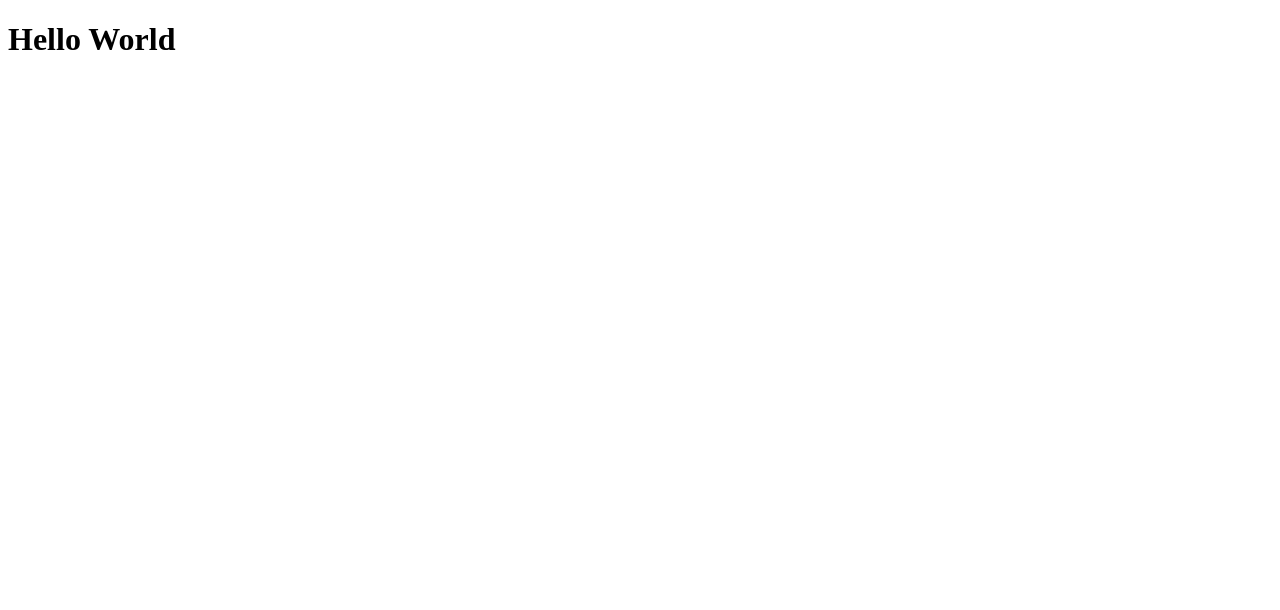
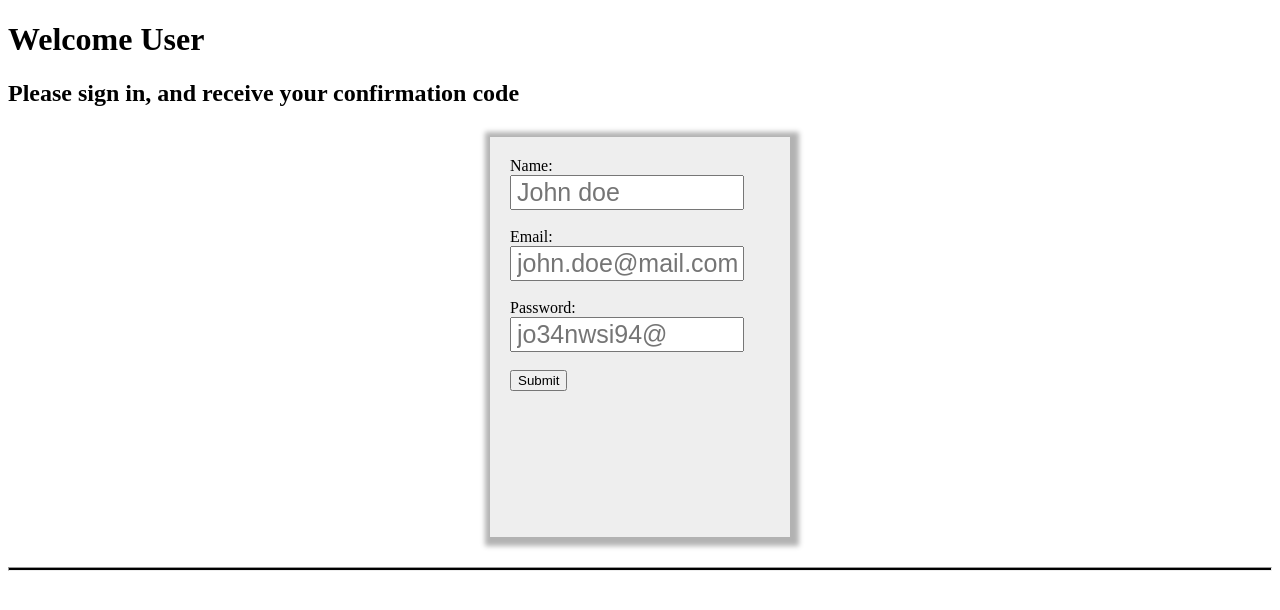
Before and after one commit to Jahazielvaz/ultimate-api-call-practice, a website: page ajax/ajaxIndex.html in a window 1280 px wide. Drawn offline with nearby package versions, Linux system fonts and the light colour scheme.

Commit message:
Form completed

```diff
--- a/ajax/ajaxIndex.html
+++ b/ajax/ajaxIndex.html
@@ -4,10 +4,24 @@
     <meta charset="utf-8">
     <title></title>
     <script src="https://ajax.googleapis.com/ajax/libs/jquery/3.4.1/jquery.min.js"></script>
-    <link rel="stylesheet" href="./ajaxMain.css">
+    <link rel="stylesheet" href="/ajaxMain.css">
   </head>
   <body>
-    <h1>Hello World</h1>
+    <h1>Welcome User</h1>
+    <h2>Please sign in, and receive your confirmation code</h2>
+    <form action="/signin" method="post" id="form1">
+      <label for="name">Name:</label><br>
+      <input type="text" name="name" id="name" placeholder="John doe"><br><br>
+
+      <label for="email">Email:</label><br>
+      <input type="email" name="email" placeholder="john.doe@mail.com"><br><br>
+
+      <label for="password">Password:</label><br>
+      <input type="password" name="password" placeholder="jo34nwsi94@"><br><br>
+
+      <button type="submit">Submit</button>
+    </form><hr>
+    <div id="user-output"></div>
 
     <script src="./ajaxIndex.js"></script>
   </body>
--- a/ajax/ajaxIndex.js
+++ b/ajax/ajaxIndex.js
@@ -0,0 +1,4 @@
+$(() => {
+
+
+})
--- a/ajax/ajaxMain.css
+++ b/ajax/ajaxMain.css
@@ -0,0 +1,23 @@
+hr{
+  height: 2px;
+  background: black;
+}
+
+#form1{
+  max-width: 300px;
+  margin: 30px auto;
+  box-shadow: 2px 2px 5px 7px rgba(0, 0, 0, .3);
+  padding: 20px;
+  box-sizing: border-box;
+  background: #eee;
+  min-height: 400px;
+}
+
+input{
+  width: 90%;
+  height: 35px;
+  font-size: 25px;
+  margin: auto;
+  padding: 5px;
+  box-sizing: border-box;
+}
```
